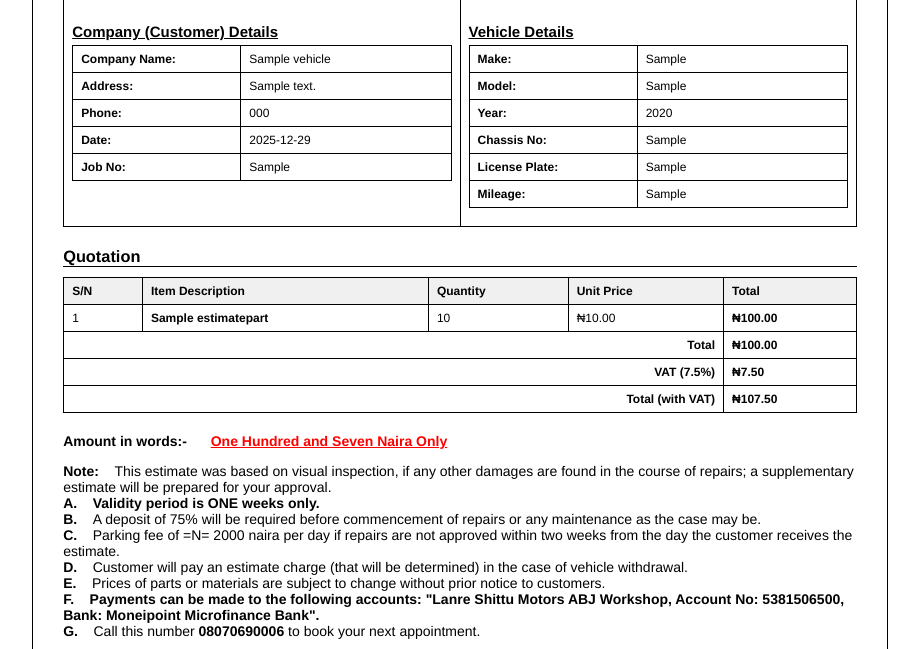
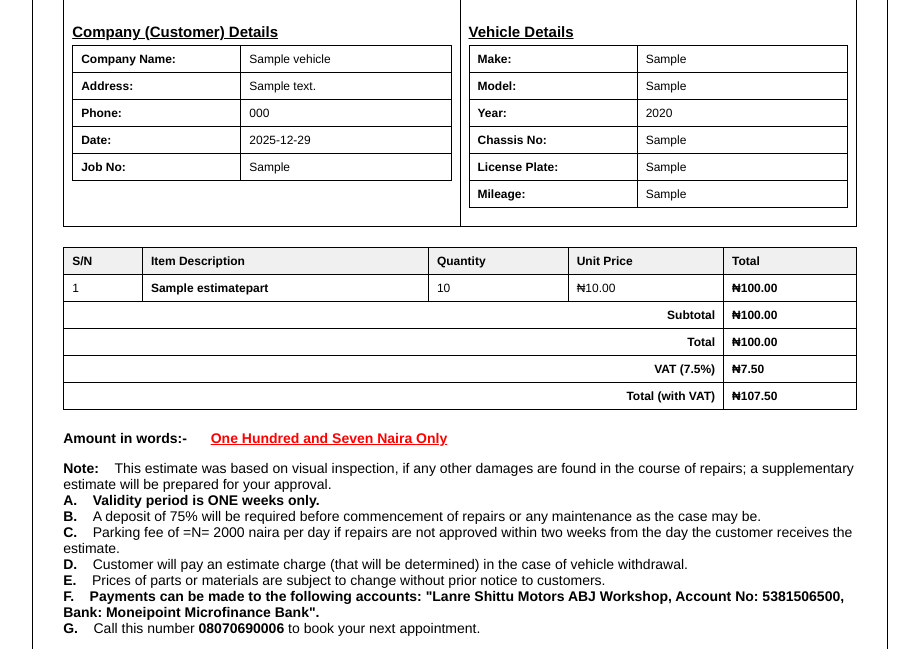
Before and after one commit to boithompson/lsm_portal, a Django app: page /dashboard/vehicle/1/internal_estimate/print/ in a window 1280 px wide. Shown: the part 383-1032 px from the top of the page, without its empty margins (180-1099 px from the left). Run offline with Django 5.2, Linux system fonts and the light colour scheme; a user stored in the database is signed in; data comes from the database, SQL or seed files in the repository; tables that the repository leaves empty hold one stand-in row (values such as "Sample post").

Commit message:
added discount to proforma invoice

```diff
--- a/home/templatetags/custom_tags.py
+++ b/home/templatetags/custom_tags.py
@@ -8,6 +8,22 @@ register = template.Library()
 def multiply(value, arg):
     try:
         return float(value) * float(arg)
+    except (ValueError, TypeError):
+        return ""
+
+
+@register.filter
+def divide(value, arg):
+    try:
+        return float(value) / float(arg)
+    except (ValueError, TypeError, ZeroDivisionError):
+        return ""
+
+
+@register.filter
+def add(value, arg):
+    try:
+        return float(value) + float(arg)
     except (ValueError, TypeError):
         return ""
 
--- a/lsm_portal/settings.py
+++ b/lsm_portal/settings.py
@@ -12,7 +12,7 @@ BASE_DIR = Path(__file__).resolve().parent.parent
 SECRET_KEY = "django-insecure-*+al5wi2-y%dqe%!-4o!7+k3t(%ilt21g&*y@x3mgd%8m*t%1p"
 
 # SECURITY WARNING: don't run with debug turned on in production!
-DEBUG = False
+DEBUG = True
 
 ALLOWED_HOSTS = [
     "lsmportal.pythonanywhere.com",
--- a/templates/workshop/proforma_invoice.html
+++ b/templates/workshop/proforma_invoice.html
@@ -230,7 +230,6 @@
         </div>
 
         <!-- Parts Table -->
-        <h3 style="border-bottom:1px solid #000; margin-bottom:8px;">Quotation</h3>
         <table class="parts">
             <thead>
                 <tr>
@@ -252,6 +251,15 @@
                 </tr>
                 {% endfor %}
                 <tr class="total-row">
+                    <td colspan="4" style="text-align:right;"><b>Subtotal</b></td>
+                    <td><b>{{ subtotal|naira }}</b></td>
+                </tr>
+                {% if internal_estimate.discount %}
+                <tr>
+                    <td colspan="4" style="text-align:right;"><b>Discount ({{ internal_estimate.discount }}%)</b></td>
+                    <td><b>-{{ subtotal|multiply:internal_estimate.discount|divide:100|naira }}</b></td>
+                </tr>
+                <tr class="total-row">
                     {% if vat_applied %}
                         <td colspan="4" style="text-align:right;"><b>Total</b></td>
                     {% else %}
@@ -259,6 +267,16 @@
                     {% endif %}
                     <td><b>{{ internal_estimate.grand_total|naira }}</b></td>
                 </tr>
+                {% else %}
+                <tr class="total-row">
+                    {% if vat_applied %}
+                        <td colspan="4" style="text-align:right;"><b>Total</b></td>
+                    {% else %}
+                        <td colspan="4" style="text-align:right;"><b>Grand Total</b></td>
+                    {% endif %}
+                    <td><b>{{ internal_estimate.grand_total|naira }}</b></td>
+                </tr>
+                {% endif %}
                 {% if vat_applied %}
                 <tr>
                     <td colspan="4" style="text-align:right;"><b>VAT (7.5%)</b></td>
--- a/workshop/forms.py
+++ b/workshop/forms.py
@@ -76,10 +76,11 @@ class JobSheetForm(forms.ModelForm):
 class InternalEstimateForm(forms.ModelForm):
     class Meta:
         model = InternalEstimate
-        fields = ['apply_vat', 'is_invoice']
+        fields = ['apply_vat', 'discount', 'is_invoice']
         # Removed custom widgets to simplify and avoid potential recursion issues
         widgets = {
             'apply_vat': forms.CheckboxInput(attrs={'class': 'form-check-input'}),
+            'discount': forms.NumberInput(attrs={'class': 'form-control', 'step': '0.01', 'placeholder': '0.00'}),
             'is_invoice': forms.CheckboxInput(attrs={'class': 'form-check-input'}),
         }
 
--- a/workshop/models.py
+++ b/workshop/models.py
@@ -72,6 +72,7 @@ class InternalEstimate(models.Model):
         Vehicle, on_delete=models.CASCADE, related_name="internal_estimate"
     )
     apply_vat = models.BooleanField(default=False)
+    discount = models.DecimalField(max_digits=5, decimal_places=2, blank=True, null=True, default=Decimal('0.00'))
     is_invoice = models.BooleanField(default=False) # New field
     vat_amount = models.DecimalField(max_digits=10, decimal_places=2, default=Decimal('0.00')) # New field
     total_with_vat = models.DecimalField(max_digits=10, decimal_places=2, default=Decimal('0.00')) # New field
@@ -86,6 +87,10 @@ class InternalEstimate(models.Model):
         if self.pk:
             for estimate_part in self.estimatepart_set.all():
                 total += estimate_part.price * estimate_part.quantity
+        # Apply discount if set
+        if self.discount:
+            discount_amount = total * (self.discount / Decimal('100'))
+            total -= discount_amount
         return total
 
 
--- a/workshop/views.py
+++ b/workshop/views.py
@@ -28,10 +28,14 @@ def print_proforma_invoice(request, vehicle_id):
     # Ensure the save method is called to update VAT if parts have changed
     internal_estimate.save()
 
+    # Calculate subtotal
+    subtotal = sum(part.price * part.quantity for part in estimate_parts)
+
     context = {
         "vehicle": vehicle,
         "internal_estimate": internal_estimate,
         "estimate_parts": estimate_parts,
+        "subtotal": subtotal,
         "date_now": datetime.date.today(), # Add current date to context
         "vat_applied": internal_estimate.apply_vat,
         "is_invoice": internal_estimate.is_invoice, # Pass invoice status to template
```
Also changed, not shown: templates/home/create_internal_estimate.html (+8 -0 lines), templates/home/edit_internal_estimate.html (+12 -1 lines), workshop/management/commands/update_branch_name.py (deleted, +0 -27 lines).
